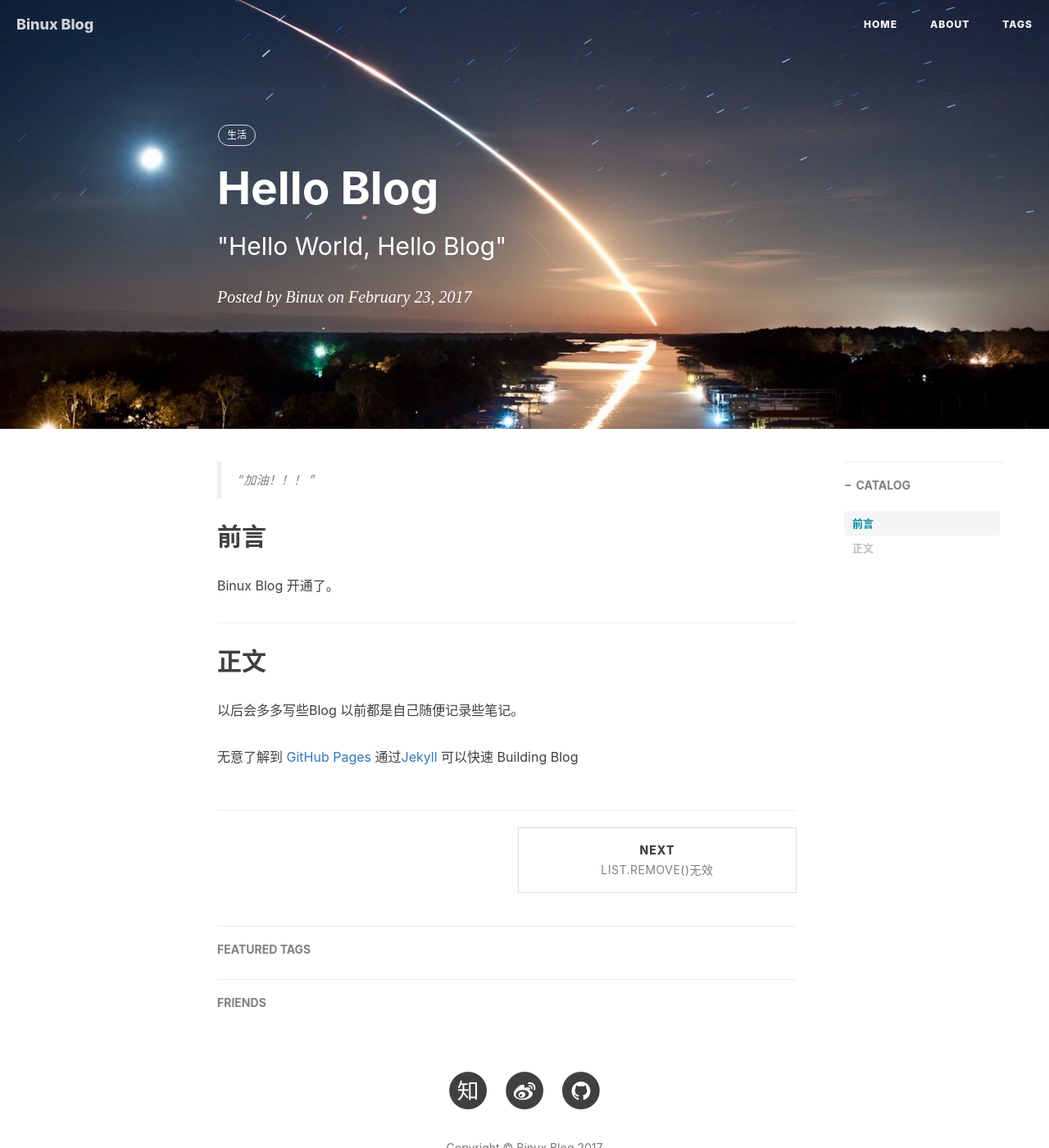
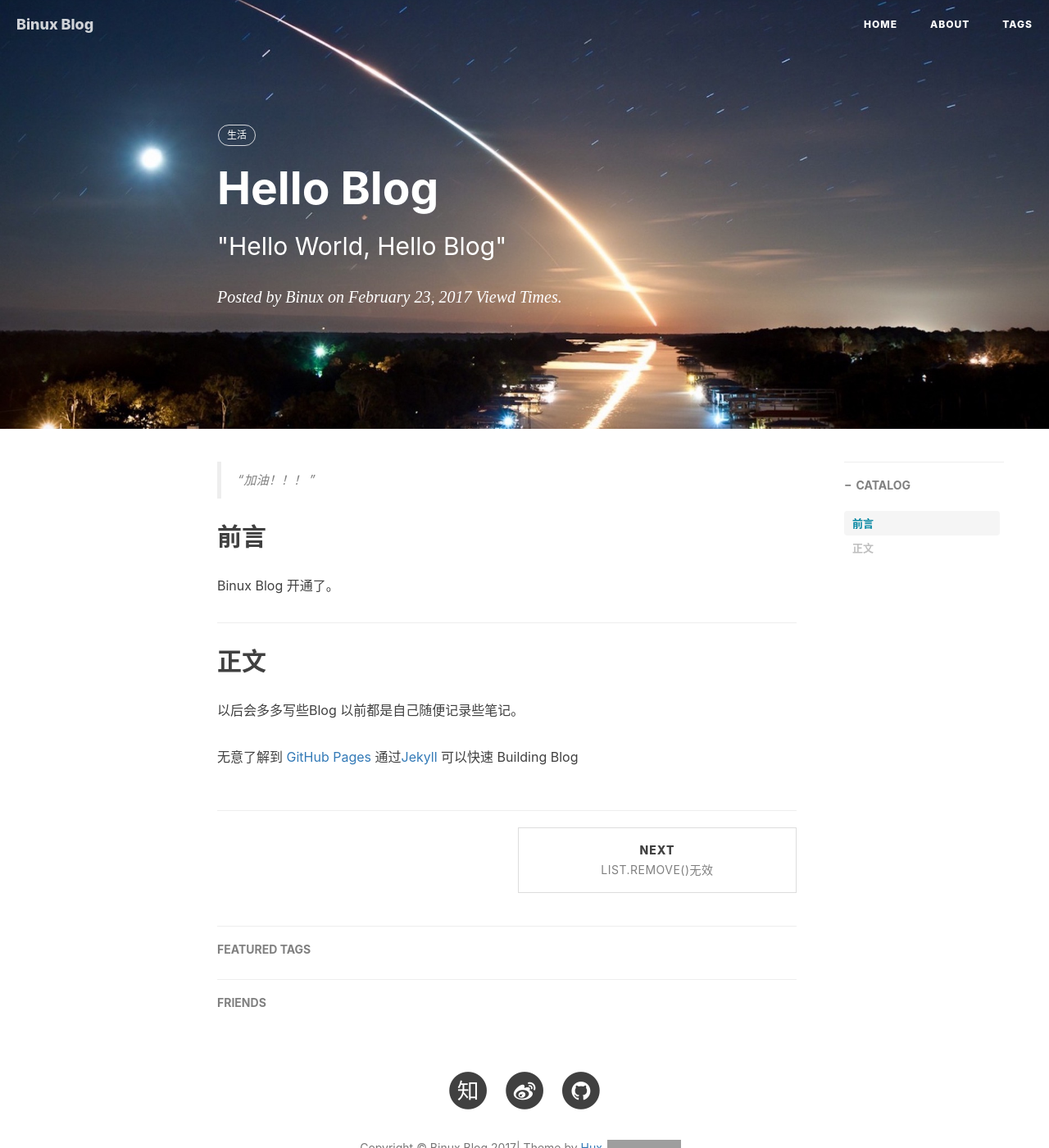
Before and after one commit to xubinux/xubinux.github.io, a Jekyll site: the page built from _posts/2017-02-23-hello-Blog.markdown, in a window 1280 px wide and 1400 px high. Shown: the whole window at 82% size. Built offline with Jekyll 4.4.1, drawn with Linux system fonts in a browser that asks for light colours; nearby versions of some CDN libraries; comment, search, counter and statistics services are not loaded; some of the changed text lies outside the part shown; grey boxes are pictures that could not be loaded.

Commit message:
添加统计

```diff
--- a/_config.yml
+++ b/_config.yml
@@ -5,7 +5,7 @@
 email: xu.binux@gmail.com
 description: "一名正在崛起的Java后端工程师 | 許彬 | 这里是 @許彬 的个人博客 分享经验 交流技术 痛痛快快写代 与大家共同进步"
 keyword: "Java,Distributed,Transaction,Linux,Mac OS,IDEA,Redis,Dubbox,Spring,Netty,Mybatis,MySQL,Druid,Zookeeper,MQ,Android"
-url: "https://binux.cn"              # your host, for absolute URL
+# url: "https://huangxuan.me"              # your host, for absolute URL
 baseurl: ""                             # for example, '/blog' if your blog hosted on 'host/blog'
 
 
@@ -63,8 +63,8 @@
 # ba_track_id: [your track id]
 
 # Google Analytics
-ga_track_id: 'UA-92760839-1'            # Format: UA-xxxxxx-xx
-ga_domain: binux.cn
+ga_track_id: 'UA-49627206-1'            # Format: UA-xxxxxx-xx
+# ga_domain: huangxuan.me
 
 
 
--- a/_includes/footer.html
+++ b/_includes/footer.html
@@ -80,14 +80,21 @@
                     {% endif %}
                 </ul>
                 <p class="copyright text-muted">
-                    Copyright &copy; {{ site.title }} {{ site.time | date: '%Y' }}
-                    <br>
-                    Theme by <a href="http://huangxuan.me">Hux</a> |
+                    Copyright &copy; {{ site.title }} {{ site.time | date: '%Y' }}|
+
+                    Theme by <a href="http://huangxuan.me">Hux</a>
                     <iframe
                         style="margin-left: 2px; margin-bottom:-5px;"
                         frameborder="0" scrolling="0" width="100px" height="20px"
                         src="https://ghbtns.com/github-btn.html?user=huxpro&repo=huxpro.github.io&type=star&count=true" >
                     </iframe>
+                    <br>
+                    <span id="busuanzi_container_site_pv" style='display:none'>
+                        本站总访问量<span id="busuanzi_value_site_pv"></span>次
+                    </span>,
+                    <span id="busuanzi_container_site_uv" style='display:none'>
+                        本站访客数<span id="busuanzi_value_site_uv"></span>人次
+                    </span>
                 </p>
             </div>
         </div>
@@ -116,6 +123,7 @@
 </script>
 {% endif %}
 
+<script async src="//dn-lbstatics.qbox.me/busuanzi/2.3/busuanzi.pure.mini.js"/>
 
 <!-- async load function -->
 <script>
--- a/_layouts/post.html
+++ b/_layouts/post.html
@@ -40,7 +40,7 @@
                     {% comment %} if page.subtitle {% endcomment %}
                     <h2 class="subheading">{{ page.subtitle }}</h2>
                     {% comment %} endif {% endcomment %}
-                    <span class="meta">Posted by {% if page.author %}{{ page.author }}{% else %}{{ site.title }}{% endif %} on {{ page.date | date: "%B %-d, %Y" }}</span>
+                    <span class="meta">Posted by {% if page.author %}{{ page.author }}{% else %}{{ site.title }}{% endif %} on {{ page.date | date: "%B %-d, %Y" }} Viewd <span id="busuanzi_value_page_pv"></span> Times.</span>
                 </div>
             </div>
         </div>
```
